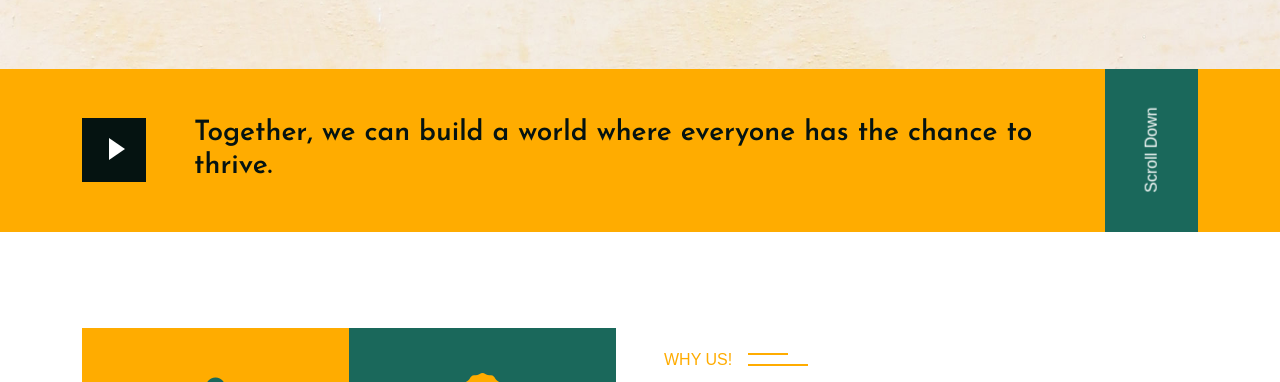
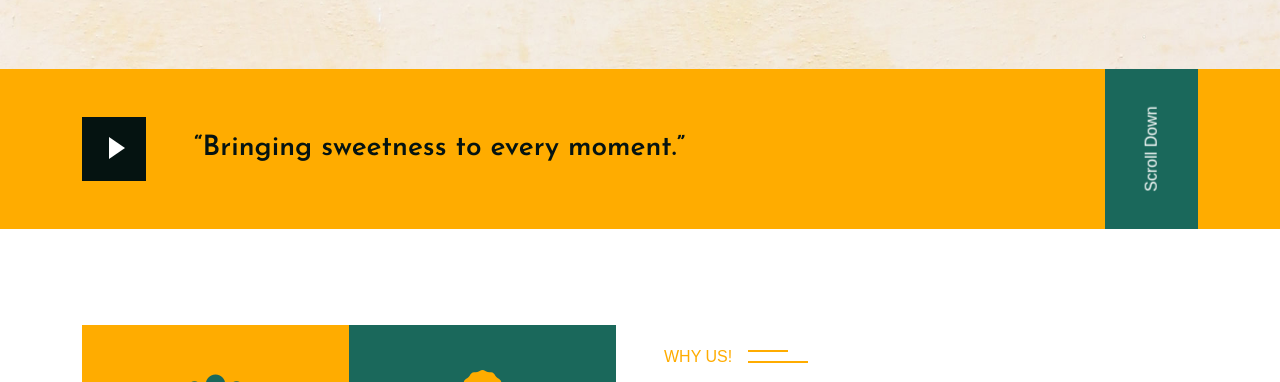
Before and after one commit to firstyaningtyasnur19-cloud/Sweetoria, a plain HTML site: page feature.html in a window 1280 px wide. Shown: the part 345-727 px from the top of the page. Drawn offline with nearby package versions, Linux system fonts and the light colour scheme.

Commit message:
Update feature.html

```diff
--- a/feature.html
+++ b/feature.html
@@ -156,7 +156,7 @@
                             data-src="https://www.youtube.com/embed/DWRcNpR6Kdc" data-bs-target="#videoModal">
                             <span></span>
                         </button>
-                        <h3 class="ms-5 mb-0">Together, we can build a world where everyone has the chance to thrive.
+                        <h3 class="ms-5 mb-0">“Bringing sweetness to every moment.”
                         </h3>
                     </div>
                 </div>
```
